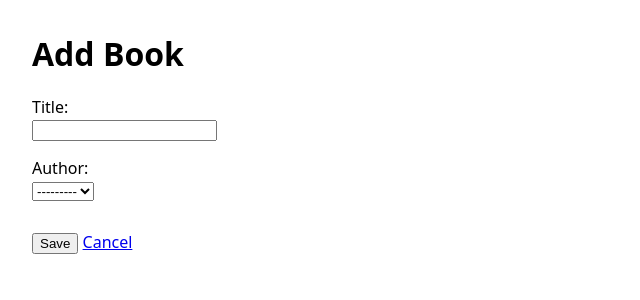
After one commit to sspirial/Alx_DjangoLearnLab, a Django app: page /books/add/ in a window 1280 px wide. The commit adds this page. Shown: the top 300 px of the page, without its empty margins (0-640 px from the left). Run offline with Django 5.2, Linux system fonts and the light colour scheme; a user stored in the database is signed in; data that the repository does not hold is empty.

Commit message:
Implement book management with permissions for add, edit, and delete actions

```diff
--- a/django-models/LibraryProject/relationship_app/models.py
+++ b/django-models/LibraryProject/relationship_app/models.py
@@ -17,6 +17,13 @@ class Book(models.Model):
 
 	def __str__(self):
 		return self.title
+
+	class Meta:
+		permissions = (
+			("can_add_book", "Can add book"),
+			("can_change_book", "Can change book"),
+			("can_delete_book", "Can delete book"),
+		)
 
 
 class Library(models.Model):
--- /dev/null
+++ b/django-models/LibraryProject/relationship_app/templates/relationship_app/book_form.html
@@ -0,0 +1,23 @@
+<!DOCTYPE html>
+<html lang="en">
+<head>
+  <meta charset="UTF-8" />
+  <meta name="viewport" content="width=device-width, initial-scale=1.0" />
+  <title>{% if mode == 'edit' %}Edit{% else %}Add{% endif %} Book</title>
+  <style>
+    body { font-family: system-ui, -apple-system, Segoe UI, Roboto, sans-serif; margin: 2rem; }
+    form { max-width: 480px; }
+    label { display: block; margin-top: .75rem; }
+    button { margin-top: 1rem; }
+  </style>
+  </head>
+  <body>
+    <h1>{% if mode == 'edit' %}Edit{% else %}Add{% endif %} Book</h1>
+    <form method="post">
+      {% csrf_token %}
+      {{ form.as_p }}
+      <button type="submit">Save</button>
+      <a href="{% url 'relationship_app:list_books' %}">Cancel</a>
+    </form>
+  </body>
+  </html>
--- a/django-models/LibraryProject/relationship_app/urls.py
+++ b/django-models/LibraryProject/relationship_app/urls.py
@@ -1,12 +1,15 @@
 from django.urls import path
 from django.contrib.auth.views import LoginView, LogoutView
 from . import views
-from .views import list_books, LibraryDetailView, admin_view, librarian_view, member_view
+from .views import list_books, LibraryDetailView, admin_view, librarian_view, member_view, add_book, edit_book, delete_book
 
 app_name = "relationship_app"
 
 urlpatterns = [
     path("books/", list_books, name="list_books"),
+    path("books/add/", add_book, name="add_book"),
+    path("books/<int:pk>/edit/", edit_book, name="edit_book"),
+    path("books/<int:pk>/delete/", delete_book, name="delete_book"),
     path("libraries/<int:pk>/", LibraryDetailView.as_view(), name="library_detail"),
     # Authentication routes
     path("login/", LoginView.as_view(template_name="relationship_app/login.html",redirect_authenticated_user=True), name="login"),
--- a/django-models/LibraryProject/relationship_app/views.py
+++ b/django-models/LibraryProject/relationship_app/views.py
@@ -2,7 +2,8 @@ from django.shortcuts import render, redirect
 from django.views.generic.detail import DetailView
 from django.contrib.auth.forms import UserCreationForm
 from django.contrib.auth import login
-from django.contrib.auth.decorators import login_required, user_passes_test
+from django.contrib.auth.decorators import login_required, user_passes_test, permission_required
+from django import forms
 
 from .models import Library
 from .models import Book
@@ -50,6 +51,50 @@ def register(request):
 	return render(request, "relationship_app/register.html", {"form": form})
 
 
+# ----- Book CRUD with permissions -----
+class BookForm(forms.ModelForm):
+	class Meta:
+		model = Book
+		fields = ["title", "author"]
+
+
+@login_required
+@permission_required("relationship_app.can_add_book", raise_exception=True)
+def add_book(request):
+	if request.method == "POST":
+		form = BookForm(request.POST)
+		if form.is_valid():
+			form.save()
+			return redirect("relationship_app:list_books")
+	else:
+		form = BookForm()
+	return render(request, "relationship_app/book_form.html", {"form": form, "mode": "add"})
+
+
+@login_required
+@permission_required("relationship_app.can_change_book", raise_exception=True)
+def edit_book(request, pk):
+	book = Book.objects.get(pk=pk)
+	if request.method == "POST":
+		form = BookForm(request.POST, instance=book)
+		if form.is_valid():
+			form.save()
+			return redirect("relationship_app:list_books")
+	else:
+		form = BookForm(instance=book)
+	return render(request, "relationship_app/book_form.html", {"form": form, "mode": "edit", "book": book})
+
+
+@login_required
+@permission_required("relationship_app.can_delete_book", raise_exception=True)
+def delete_book(request, pk):
+	book = Book.objects.get(pk=pk)
+	if request.method == "POST":
+		book.delete()
+		return redirect("relationship_app:list_books")
+	return render(request, "relationship_app/book_confirm_delete.html", {"book": book})
+
+
 # ----- Role helpers -----
 def is_admin(user):
 	try:
```
Also changed, not shown: django-models/LibraryProject/relationship_app/templates/relationship_app/book_confirm_delete.html (added, +21 -0 lines), django-models/LibraryProject/relationship_app/templates/relationship_app/list_books.html (+15 -2 lines), django-models/LibraryProject/db.sqlite3, django-models/LibraryProject/relationship_app/migrations/0003_alter_book_options.py (added).
